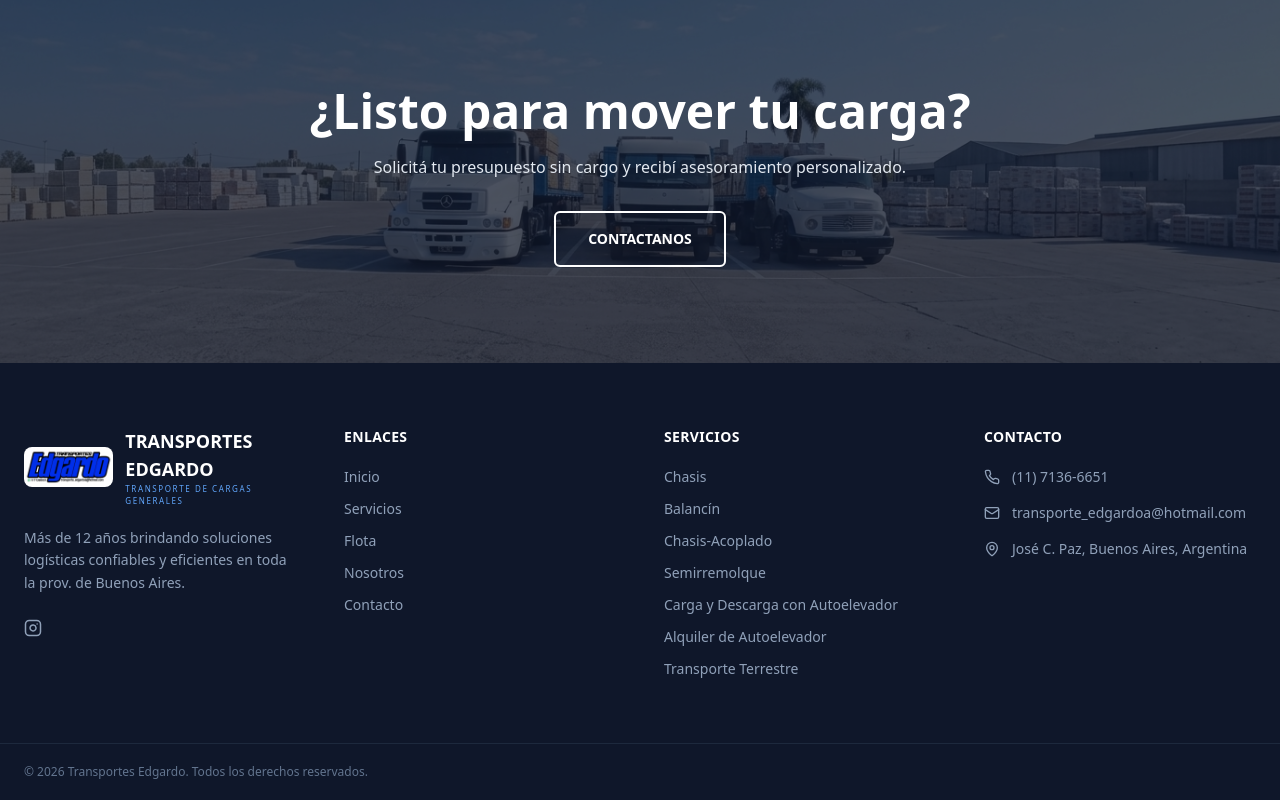
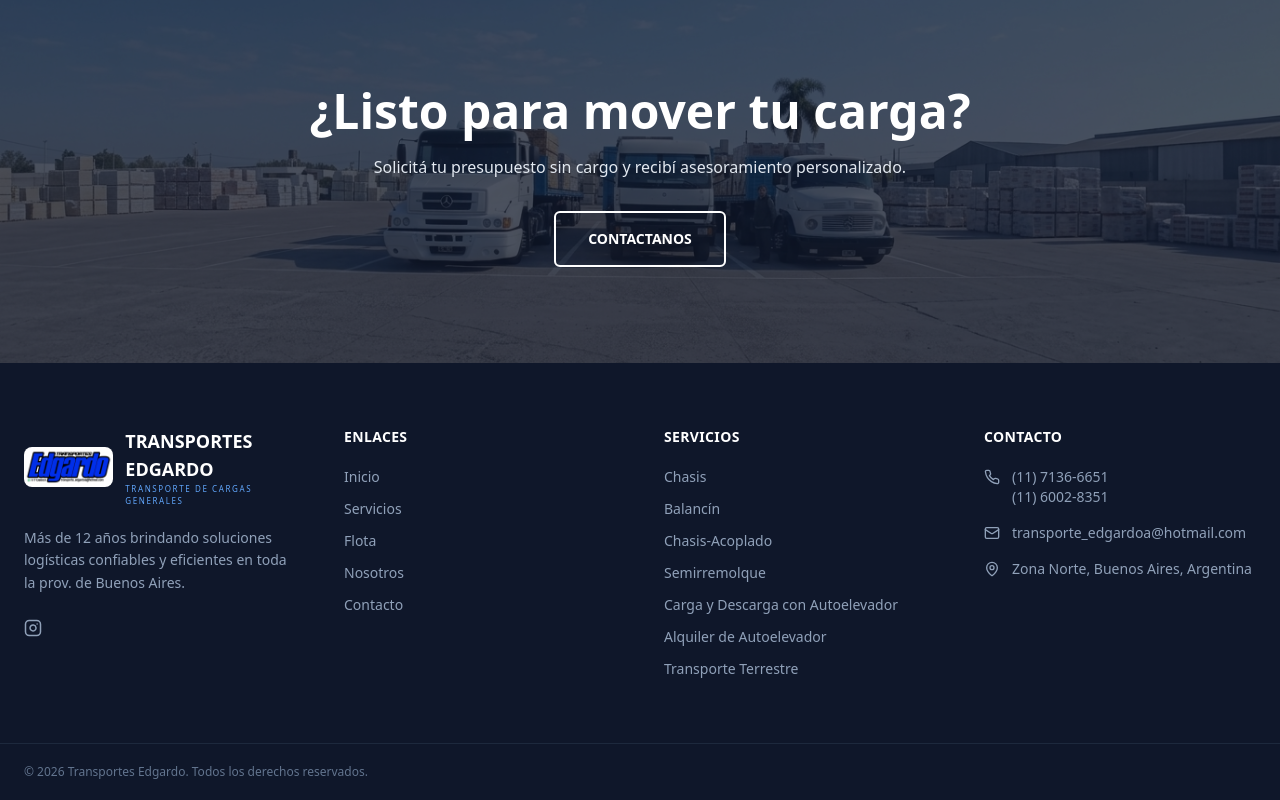
Before and after one commit to pablosingh/transporte_mariela, a React (Vite) app: page / in a window 1280 px wide. Shown: the part 3294-4094 px from the top of the page. Built offline with nearby package versions, Linux system fonts and the light colour scheme.

Commit message:
Fix de Tel y Ubicacion

```diff
--- a/src/components/Footer.jsx
+++ b/src/components/Footer.jsx
@@ -55,7 +55,10 @@ export default function Footer() {
           <div className="mt-5 space-y-4 text-sm text-slate-400">
             <div className="flex gap-3">
               <Phone size={16} className="mt-0.5 shrink-0" />
-              <span>(11) 7136-6651</span>
+              <div className="flex flex-col">
+                <span>(11) 7136-6651</span>
+                <span>(11) 6002-8351</span>
+              </div>
             </div>
             <div className="flex gap-3">
               <Mail size={16} className="mt-0.5 shrink-0" />
@@ -63,7 +66,7 @@ export default function Footer() {
             </div>
             <div className="flex gap-3">
               <MapPin size={16} className="mt-0.5 shrink-0" />
-              <span>José C. Paz, Buenos Aires, Argentina</span>
+              <span>Zona Norte, Buenos Aires, Argentina</span>
             </div>
           </div>
         </div>
```
